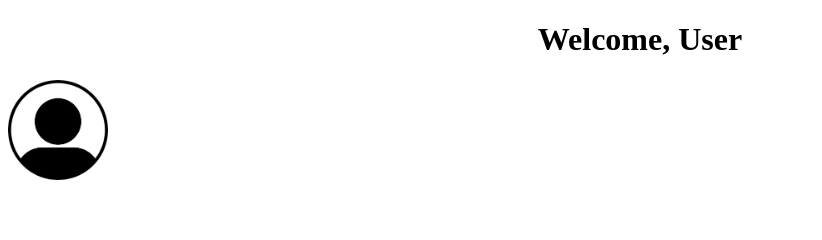
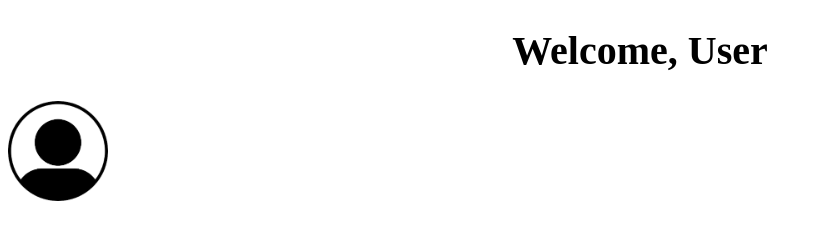
Before and after one commit to pdagidee/4UStudentz, a plain HTML site: page index.html in a window 1280 px wide. Shown: the whole page, without its empty margins (0-822 px from the left). Drawn offline with Linux system fonts and the light colour scheme.

Commit message:
Made use of the stylesheet ;)

```diff
--- a/index.html
+++ b/index.html
@@ -1,14 +1,16 @@
 <!DOCTYPE html>
 <html lang="en-GB">
 <head>
+     <link rel = "stylesheet" href="style.css">
      <meta charset="UTF-8">
      <title>4UStudentz Password Manager</title>
      <link rel="icon" id="favicon" type="image/x-icon"
      href="https://raw.githubusercontent.com/pdagidee/4UStudentz/refs/heads/main/Untitled%20design%20(1).png">
 </head>
 <body>
-<h1 style = "text-align:center;"> Welcome, User</h1>
+<h1 id="Header"> Welcome, User</h1>
 <img src ="https://raw.githubusercontent.com/pdagidee/4UStudentz/refs/heads/main/2profilepicture.png"
+     id="GenericUserIcon"
      alt = "UserAccPic"
      width = "100"
      height = "100">
--- /dev/null
+++ b/style.css
@@ -0,0 +1,10 @@
+#Header {
+    text-align: center;
+    font-size: 40px;
+    font-family:'Times New Roman', Times, serif
+}
+
+#GenericUserIcon {
+    width: 100;
+    height: 100;
+}
```
